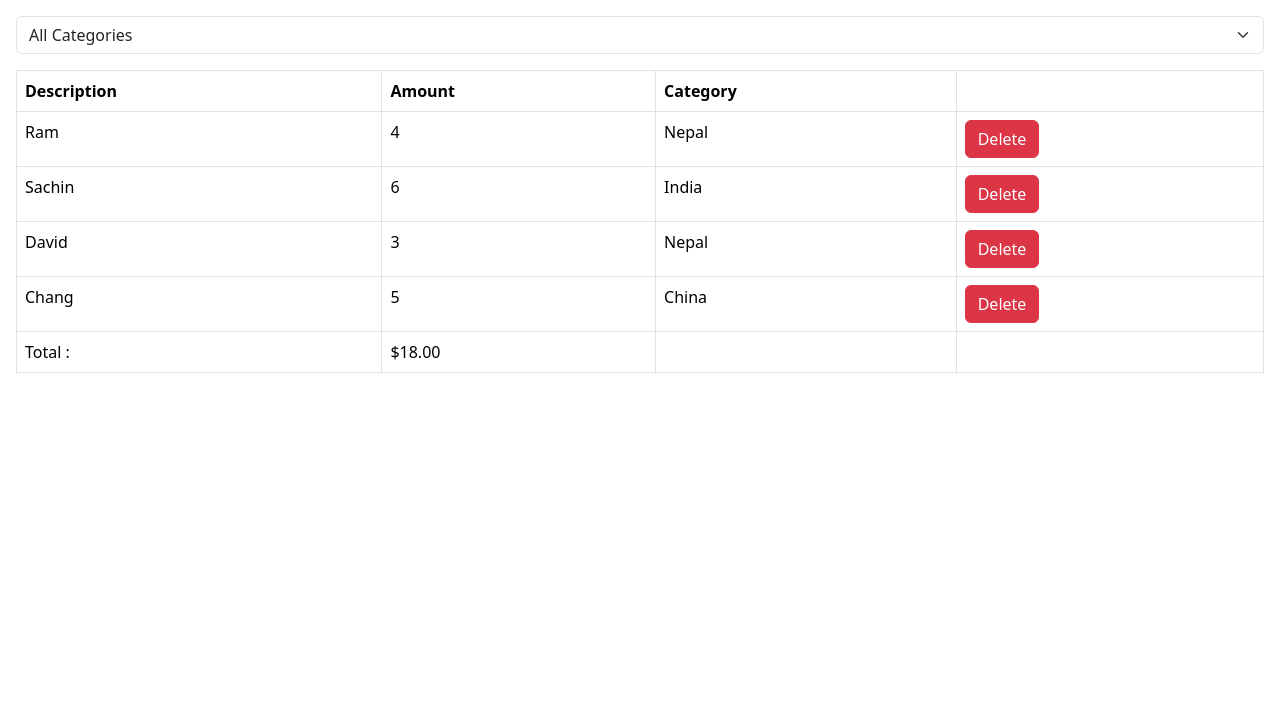
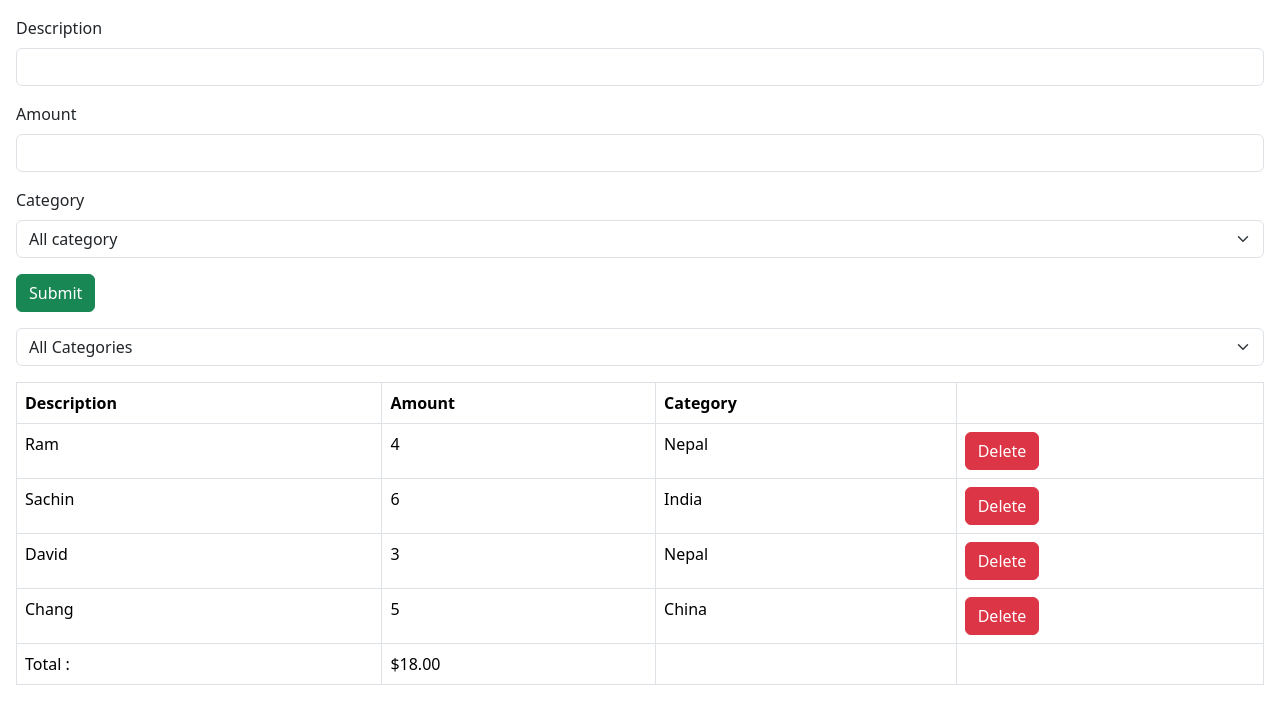
Before and after one commit to NeerazBhat/mosh-react-18, a React (Vite) app in the folder building-components/: page / in a window 1280 px wide. Shown: the top 724 px of the page. Built offline with nearby package versions, Linux system fonts and the light colour scheme.

Commit message:
feat: expense tracker project

```diff
--- a/building-components/package.json
+++ b/building-components/package.json
@@ -10,11 +10,13 @@
     "preview": "vite preview"
   },
   "dependencies": {
+    "axios": "^1.4.0",
     "bootstrap": "^5.3.0",
     "react": "^18.2.0",
     "react-dom": "^18.2.0",
     "react-hook-form": "^7.45.1",
-    "react-icons": "^4.9.0"
+    "react-icons": "^4.9.0",
+    "zod": "^3.21.4"
   },
   "devDependencies": {
     "@types/react": "^18.0.37",
--- a/building-components/src/App.tsx
+++ b/building-components/src/App.tsx
@@ -5,6 +5,7 @@ import ListGroup from "./components/ListGroup";
 import { AiFillLike } from "react-icons/ai";
 import { ExpenseList } from "./expense-tracker/components/ExpenseList";
 import FilterExpense from "./expense-tracker/components/FilterExpense";
+import ExpenseForm from "./expense-tracker/components/ExpenseForm";
 // import Form from "./components/Form";
 
 function App() {
@@ -14,10 +15,10 @@ function App() {
   const [selectedCategory, setSelectedCategory] = useState("");
 
   const [expenses, setExpenses] = useState([
-    { id: 1, description: "Ram", amount: 4, category: "Nepal" },
-    { id: 2, description: "Sachin", amount: 6, category: "India" },
-    { id: 3, description: "David", amount: 3, category: "Nepal" },
-    { id: 4, description: "Chang", amount: 5, category: "China" },
+    { id: 1, description: "Ram", amount: "4", category: "Nepal" },
+    { id: 2, description: "Sachin", amount: "6", category: "India" },
+    { id: 3, description: "David", amount: "3", category: "Nepal" },
+    { id: 4, description: "Chang", amount: "5", category: "China" },
   ]);
 
   const listData = ["Nepal", "India", "China"];
@@ -77,6 +78,16 @@ function App() {
       {/* <Form /> */}
       <div className="expense-tracker p-3">
         <div className="mb-3">
+          <ExpenseForm
+            onSubmit={(newExpense) =>
+              setExpenses([
+                ...expenses,
+                { ...newExpense, id: expenses.length + 1 },
+              ])
+            }
+          />
+        </div>
+        <div className="mb-3">
           <FilterExpense
             onSelectCategory={(category) => setSelectedCategory(category)}
           />
--- a/building-components/src/components/ExpenceForm.tsx
+++ b/building-components/src/components/ExpenceForms.tsx
@@ -1,7 +1,7 @@
 import { FieldValues, useForm } from "react-hook-form";
 import Button from "./Button";
 
-const ExpenceForm = () => {
+const ExpenceForms = () => {
   const {
     register,
     handleSubmit,
@@ -51,4 +51,4 @@ const ExpenceForm = () => {
   );
 };
 
-export default ExpenceForm;
+export default ExpenceForms;
--- /dev/null
+++ b/building-components/src/expense-tracker/category.ts
@@ -0,0 +1,3 @@
+const expenseCategory = ["Nepal", "India", "China"];
+
+export default expenseCategory;
--- /dev/null
+++ b/building-components/src/expense-tracker/components/ExpenseForm.tsx
@@ -0,0 +1,93 @@
+import { useForm } from "react-hook-form";
+import Button from "../../components/Button";
+import expenseCategory from "../category";
+
+interface IExpenseForm {
+  onSubmit: (newExpense: IFormState) => void;
+}
+
+interface IFormState {
+  description: string;
+  amount: string;
+  category: string;
+}
+
+const ExpenseForm = ({ onSubmit }: IExpenseForm) => {
+  const {
+    register,
+    handleSubmit,
+    reset,
+    formState: { errors },
+  } = useForm<IFormState>();
+
+  return (
+    <form
+      action=""
+      onSubmit={handleSubmit((data) => {
+        onSubmit(data);
+        reset();
+      })}
+    >
+      <div className="form-group mb-3">
+        <label htmlFor="description" className="form-label">
+          Description
+        </label>
+        <input
+          {...register("description", { required: true })}
+          id="description"
+          type="text"
+          className="form-control"
+        />
+        {errors.description?.type === "required" && (
+          <p className="mt-1 text-danger">Enter Description</p>
+        )}
+      </div>
+      <div className="form-group mb-3">
+        <label htmlFor="amount" className="form-label">
+          Amount
+        </label>
+        <input
+          {...register("amount", { required: true, min: 0.01, max: 1000 })}
+          id="amount"
+          type="number"
+          className="form-control"
+        />
+        {errors.amount?.type === "required" && (
+          <p className="mt-1 text-danger">Enter amount</p>
+        )}
+        {errors.amount?.type === "min" && (
+          <p className="mt-1 text-danger">Enter positive number</p>
+        )}
+        {errors.amount?.type === "max" && (
+          <p className="mt-1 text-danger">More than 1000 is not acceptable</p>
+        )}
+      </div>
+      <div className="form-group mb-3">
+        <label htmlFor="category" className="form-label">
+          Category
+        </label>
+        <select
+          {...register("category", { required: true })}
+          name="category"
+          id="category"
+          className="form-select"
+        >
+          <option value="">All category</option>
+          {expenseCategory.map((category) => (
+            <option key={category} value={category}>
+              {category}
+            </option>
+          ))}
+        </select>
+        {errors.category?.type === "required" && (
+          <p className="mt-1 text-danger">Select any category</p>
+        )}
+      </div>
+      <Button variant="success" type="submit">
+        Submit
+      </Button>
+    </form>
+  );
+};
+
+export default ExpenseForm;
--- a/building-components/src/expense-tracker/components/ExpenseList.tsx
+++ b/building-components/src/expense-tracker/components/ExpenseList.tsx
@@ -3,7 +3,7 @@ import Button from "../../components/Button";
 interface IExpenses {
   id: number;
   description: string;
-  amount: number;
+  amount: string;
   category: string;
 }
 
@@ -44,7 +44,7 @@ export const ExpenseList = ({ expenses, onDelete }: IExpenseList) => {
           <td>
             $
             {expenses
-              .reduce((acc, expense) => expense.amount + acc, 0)
+              .reduce((acc, expense) => parseInt(expense.amount) + acc, 0)
               .toFixed(2)}
           </td>
           <td></td>
--- a/building-components/src/expense-tracker/components/FilterExpense.tsx
+++ b/building-components/src/expense-tracker/components/FilterExpense.tsx
@@ -1,3 +1,5 @@
+import expenseCategory from "../category";
+
 interface IFilterExpense {
   onSelectCategory: (category: string) => void;
 }
@@ -9,9 +11,11 @@ const FilterExpense = ({ onSelectCategory }: IFilterExpense) => {
       onChange={(e) => onSelectCategory(e.target.value)}
     >
       <option value="">All Categories</option>
-      <option value="Nepal">Nepal</option>
-      <option value="India">India</option>
-      <option value="China">China</option>
+      {expenseCategory.map((category) => (
+        <option key={category} value={category}>
+          {category}
+        </option>
+      ))}
     </select>
   );
 };
```
Also changed, not shown: 1 other file (tests, documents, lock files or other folders).
